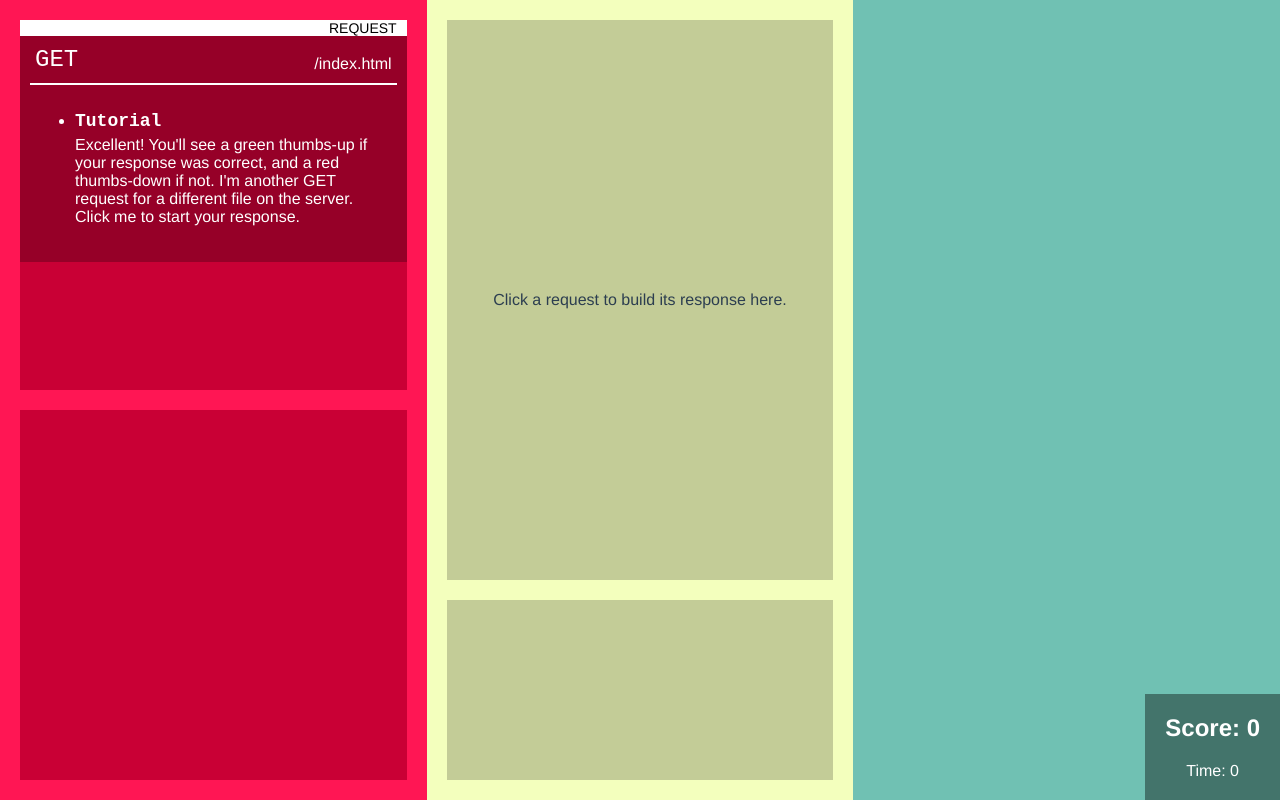
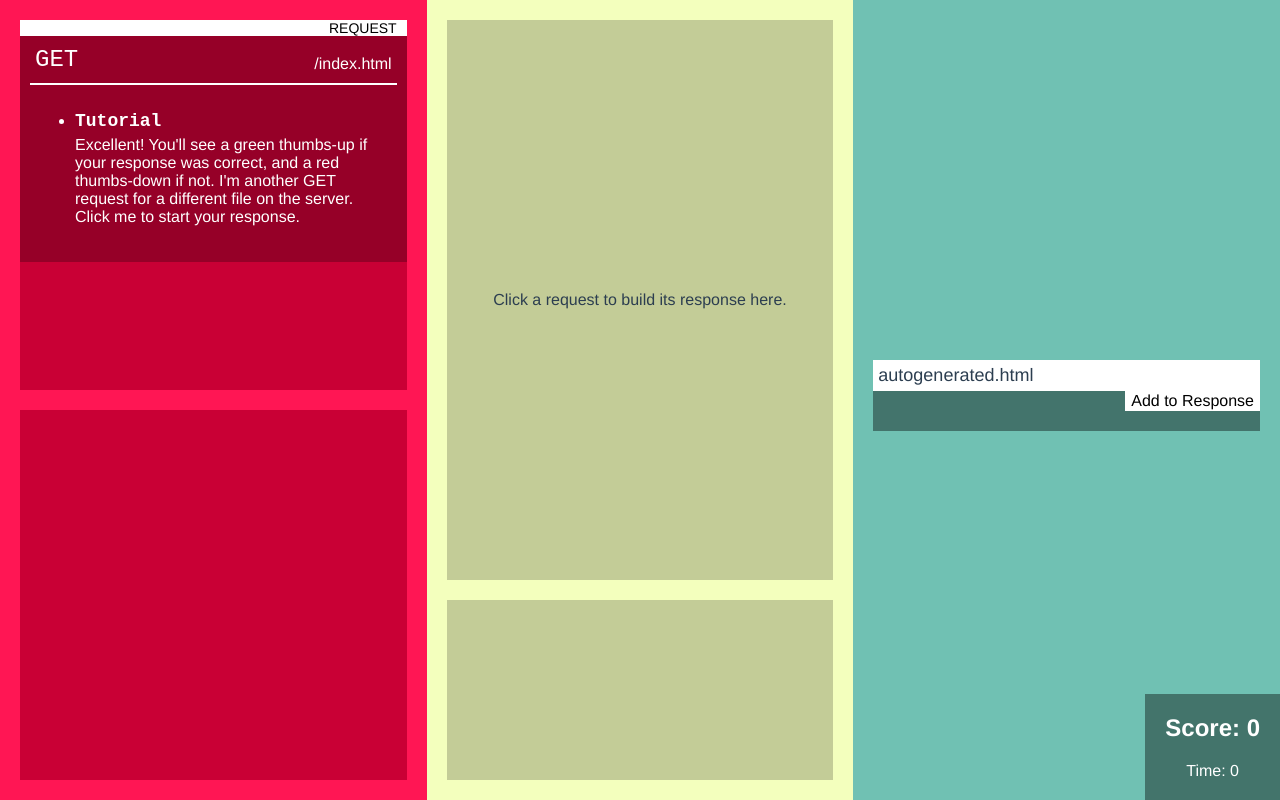
Before and after one commit to SaFrMo/ludum-dare-40, a Vue app: page /#/level-1/1 in a window 1280 px wide. Built offline with nearby package versions, Linux system fonts and the light colour scheme.

Commit message:
WIP on posting tutorial

```diff
--- a/src/components/parts/Directory.vue
+++ b/src/components/parts/Directory.vue
@@ -1,10 +1,12 @@
 <template>
     <ul class="directory">
-        <li v-for="file in tree.files">
-            <div
-                v-if="typeof file === 'string'"
-                @click="$store.commit('SET_RESPONSE_CODE', '200 OK'); $store.commit('ADD_FILE_TO_STAGING', file)">
-                {{ file }}
+        <li v-for="file in tree">
+            <div class="file-wrapper" v-if="typeof file === 'string'">
+                <span class="filename" v-html="file"></span>
+                <div class="file-controls-wrap">
+                    <button @click="$store.commit('SET_RESPONSE_CODE', '200 OK'); $store.commit('ADD_FILE_TO_STAGING', file)">Add to Response</button>
+                    <button v-if="$route.params.level > 1" @click="$store.commit('SET_RESPONSE_CODE', '200 OK'); ">Post Data</button>
+                </div>
             </div>
             <div v-else>
                 <span>{{ file.name }}</span>
@@ -18,7 +20,7 @@
     export default {
         props: {
             tree: {
-                type: Object,
+                type: [Object, Array],
                 default: () => {}
             }
         },
@@ -37,3 +39,45 @@
         }
     }
 </script>
+
+<style lang="scss">
+
+    .directory {
+        list-style-type: none;
+        padding: 0;
+        text-align: left;
+
+
+        .file-wrapper {
+            background-color: rgba(0, 0, 0, 0.4);
+            padding-bottom: 10px;
+            margin-bottom: 10px;
+        }
+        .filename {
+            display: block;
+            background-color: #fff;
+            padding: 5px;
+            font-size: 18px;
+        }
+        .file-controls-wrap {
+            text-align: right;
+            margin-bottom: 10px;
+        }
+        .file-controls-wrap button {
+            font-size: 16px;
+            background-color: #fff !important;
+            margin: 0 5px;
+            transition: color 0.4s, background-color 0.4s;
+            cursor: pointer;
+
+            &:hover, &:focus {
+                background-color: #000 !important;
+                color: #fff;
+            }
+        }
+        .file-controls-wrap button:last-child {
+            margin: 0;
+        }
+    }
+
+</style>
--- a/src/components/parts/FileBrowser.vue
+++ b/src/components/parts/FileBrowser.vue
@@ -1,24 +1,14 @@
 <template>
 
     <section class="file-browser">
-        <file-directory :tree="files"/>
+        <file-directory :tree="$store.state.files"/>
     </section>
 
 </template>
 
 <script>
     export default {
-        computed: {
-            files () {
-                let output
-                try {
-                    output = require(`@/gameplay/levels/level${this.$route.params.level}`).default
-                } catch (err) {
-                    output = ['autogenerated.html']
-                }
-                return output
-            }
-        }
+
     }
 </script>
 
--- a/src/components/parts/GameEngine.vue
+++ b/src/components/parts/GameEngine.vue
@@ -14,6 +14,22 @@
             }
         },
         mounted () {
+            this.setupLevel()
+        },
+        methods: {
+            setupLevel () {
+                // Clear score, timer, all game files at start of new level
+                this.$store.commit('RESET_BOARD')
+                this.$store.commit('SET_MESSAGE', '')
+
+                let output
+                try {
+                    output = require(`@/gameplay/levels/level${this.$route.params.level}`).default
+                } catch (err) {
+                    output = { files: ['autogenerated.html'] }
+                }
+                output.files.map(file => this.$store.commit('ADD_FILE', file))
+
                 for (let i = 0; i < this.$route.params.step || 0; i++) {
                     this.$store.commit('INCREMENT_TOTAL_SUBMITTED')
                 }
@@ -21,6 +37,7 @@
                     setTimeout(() => {
                         this.$store.commit('ADD_REQUEST', this.currentScriptedEvents[0].req)
                     }, 1000)
+                }
             }
         },
         computed: {
@@ -59,9 +76,7 @@
                 }
             },
             '$route.params.level' (newVal) {
-                // Clear score, timer, all game files at start of new level
-                this.$store.commit('RESET_BOARD')
-                this.$store.commit('SET_MESSAGE', '')
+                this.setupLevel()
             }
         }
     }
--- a/src/components/parts/StagingArea.vue
+++ b/src/components/parts/StagingArea.vue
@@ -34,7 +34,7 @@
                         </div>
 
                         <div class="files-wrap" v-if="staging.files.length">
-                            <h3>Files Attached</h3>
+                            <h3>Body</h3>
                             <ul class="files">
                                 <li class="file" v-for="(file, i) in staging.files" :key="i">
                                     <span class="name">{{ file }}</span>
--- a/src/gameplay/levels/level1.js
+++ b/src/gameplay/levels/level1.js
@@ -3,7 +3,7 @@ import allLevelOneFiles from '@/gameplay/levels/allLevelOneFiles'
 import store from '@/store'
 
 export default {
-    files: ['level1'],
+    files: ['hello-world.html', 'index.html'],
     requests: [
         { req: new Request(
             'GET',
@@ -11,7 +11,7 @@ export default {
             [{
                 label: 'Tutorial',
                 value: `Hello, little HTTP server! I'm a "request" - a message from a computer asking you to do something. When you're ready, click me to start working on your response.`,
-                stagingValue: `Take a look at the banner above this text. See the "GET" on the left side? That means I'm asking you to "GET" a file for me - in this case, "hello-world.html" (shown on the right side of the banner).<br/><br/>Find "hello-world.html" on your hard drive and click to attach it to the response. Then, when you're ready, click "Submit."`,
+                stagingValue: `Take a look at the banner above this text. See the "GET" on the left side? That means I'm asking you to "GET" a file for me - in this case, "hello-world.html" (shown on the right side of the banner).<br/><br/>Find "hello-world.html" on your hard drive and click "Add to Response." Then, when you're ready, click "Submit."`,
                 outputValue: ``
             }]
         )},
@@ -21,7 +21,7 @@ export default {
             [{
                 label: 'Tutorial',
                 value: `Excellent! You'll see a green thumbs-up if your response was correct, and a red thumbs-down if not. I'm another GET request for a different file on the server. Click me to start your response.`,
-                stagingValue: `I'm looking for "index.html" (check the upper right side of the banner for the file name!). Attach that file and click "Submit" to continue.`,
+                stagingValue: `I'm looking for "index.html" (check the right side of the banner for the file name!). Attach that file and click "Submit" to continue.`,
                 outputValue: ``
             }]
         ) },
--- a/src/gameplay/levels/level2.js
+++ b/src/gameplay/levels/level2.js
@@ -1,11 +1,27 @@
 import Request from '../Request'
 // import store from '@/store'
 export default {
-    files: ['level2.html'],
+    files: [
+        'level2.html',
+        'posts/my-first-post.html',
+        'posts/more-things-to-say.html'
+        // 'nnedi/who-fears-death.html',
+        // 'nnedi/binti.html',
+        // 'nnedi/the-book-of-phoenix.html',
+        // 'nkjemisin/the-fifth-season.html',
+        // 'nkjemisin/the-obelisk-gate.html',
+        // 'nkjemisin/the-stone-sky.html'
+    ],
     requests: [
         { req: new Request(
-            'GET',
-            'index.html'
+            'POST',
+            '/posts/my-first-post.html',
+            [{
+                label: 'POST-Tutorial',
+                value: `GET is great, but it doesn't cover everything a user can do online. Let's learn about a new HTTP method!`,
+                stagingValue: `POST does just what it sounds like - it posts new content to the given address. The new content is contained in the POST's body.<br/><br/>Find the requested file just like you've been doing, but this time, click the "Post Data" button instead of "Add to Response." Then click "Submit" when you're done.<br/><br/>Note that you don't need to include a full file in a POST response - just a heads-up that the request worked successfully!`,
+                outputValue: ``
+            }]
         )}
     ]
 }
--- a/src/store/index.js
+++ b/src/store/index.js
@@ -1,6 +1,5 @@
 import Vue from 'vue'
 import Vuex from 'vuex'
-import files from '@/gameplay/files'
 
 Vue.use(Vuex)
 
@@ -14,7 +13,7 @@ export default new Vuex.Store({
         tooltip: '',
         cache: [],
         output: [],
-        files,
+        files: [],
         timerStart: 0,
         timerStop: 0,
         timerOn: false,
@@ -78,6 +77,7 @@ export default new Vuex.Store({
             state.message = payload
         },
         'RESET_BOARD': state => {
+            state.files = []
             state.requests = []
             state.staging = false
             state.output = []
```
Lines whose indentation alone changed are shown as unchanged.
